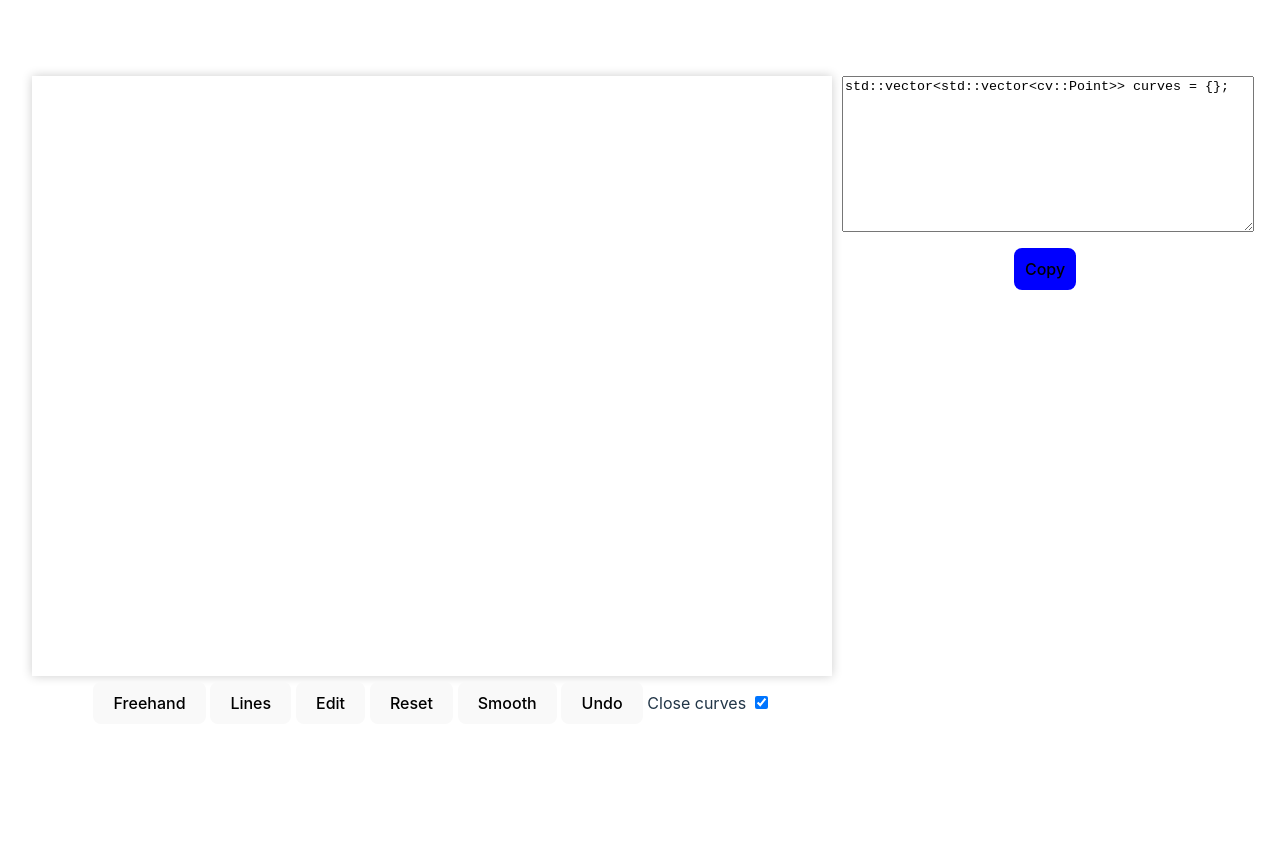
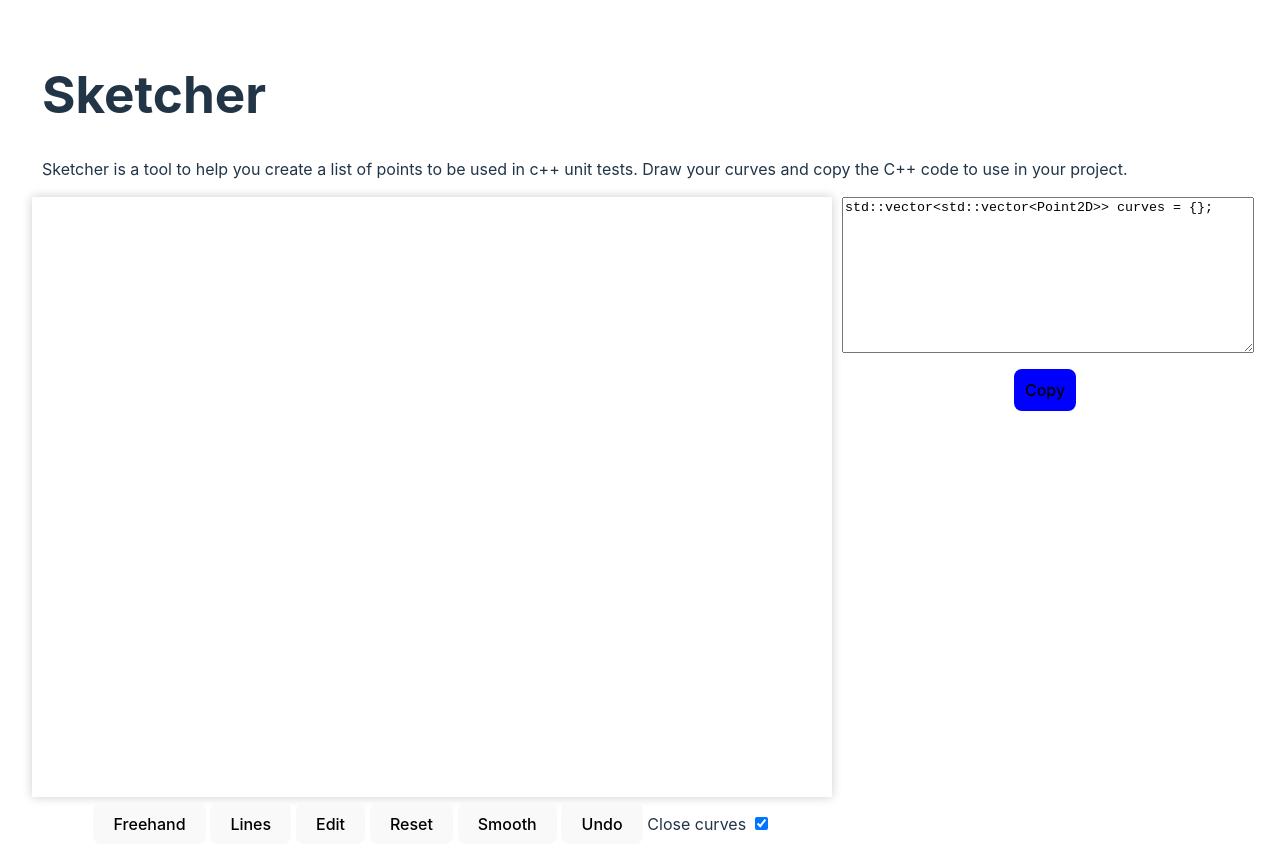
Before and after one commit to bradphelan/vector-editor, a Svelte app: page / in a window 1280 px wide. Shown: the top 868 px of the page. Before the commit the page ends 800 px from the top, so only its background shows below. Built offline with nearby package versions, Linux system fonts and the light colour scheme.

Commit message:
more state managment

```diff
--- a/src/App.svelte
+++ b/src/App.svelte
@@ -5,7 +5,11 @@
 
   let curves: Point[][] = [];
 
-  function joinByDelimeter(arr: any[], mapFn: (x: any) => string, delimeter: string) {
+  function joinByDelimeter(
+    arr: any[],
+    mapFn: (x: any) => string,
+    delimeter: string
+  ) {
     let s = "";
     for (let i = 0; i < arr.length; i++) {
       s += mapFn(arr[i]);
@@ -17,49 +21,53 @@
   }
 
   function pointToString(point: Point) {
-    if(point==undefined)
-    {
+    if (point == undefined) {
       return `{}`;
     }
     return `{${point[0]}, ${point[1]}}`;
   }
 
-  function curveToString(curve: Curve){
+  function curveToString(curve: Curve) {
     return `{${joinByDelimeter(curve, pointToString, ", ")}}`;
   }
 
-  function curvesToString(curves: Curves){
+  function curvesToString(curves: Curves) {
     return `{${joinByDelimeter(curves, curveToString, ", ")}}`;
   }
 
-
-  function updateCppInitializerList(curves: Point[][] ) {
-    return `std::vector<std::vector<cv::Point>> curves = ${curvesToString(curves)};`;
+  function updateCppInitializerList(curves: Point[][]) {
+    return `std::vector<std::vector<Point2D>> curves = ${curvesToString(
+      curves
+    )};`;
   }
 
-  $: cppInitializerList =  updateCppInitializerList(curves);
+  $: cppInitializerList = updateCppInitializerList(curves);
 
-  async function setClipboard(text:string) {
+  async function setClipboard(text: string) {
     const type = "text/plain";
     const blob = new Blob([text], { type });
     const data = [new ClipboardItem({ [type]: blob })];
     await navigator.clipboard.write(data);
   }
 
-
   function copy() {
     setClipboard(cppInitializerList);
   }
 
-
   onMount(() => {});
-
 </script>
 
 <main>
+  <div class="explanation">
+    <h1>Sketcher</h1>
+    <p>
+      Sketcher is a tool to help you create a list of points to be used in c++
+      unit tests. Draw your curves and copy the C++ code to use in your project.
+    </p>
+  </div>
   <div class="container">
     <div class="canvas-area">
-      <Sketcher bind:curves={curves}/>
+      <Sketcher bind:curves />
     </div>
     <div class="textarea-area">
       <textarea readonly value={cppInitializerList} rows="10" cols="50"
@@ -67,10 +75,13 @@
       <button on:click={() => copy()}>Copy</button>
     </div>
   </div>
-
 </main>
 
 <style>
+.explanation {
+    margin: 10px;
+    text-align: left;
+}
   .container {
     display: flex;
     justify-content: align-self;
```
